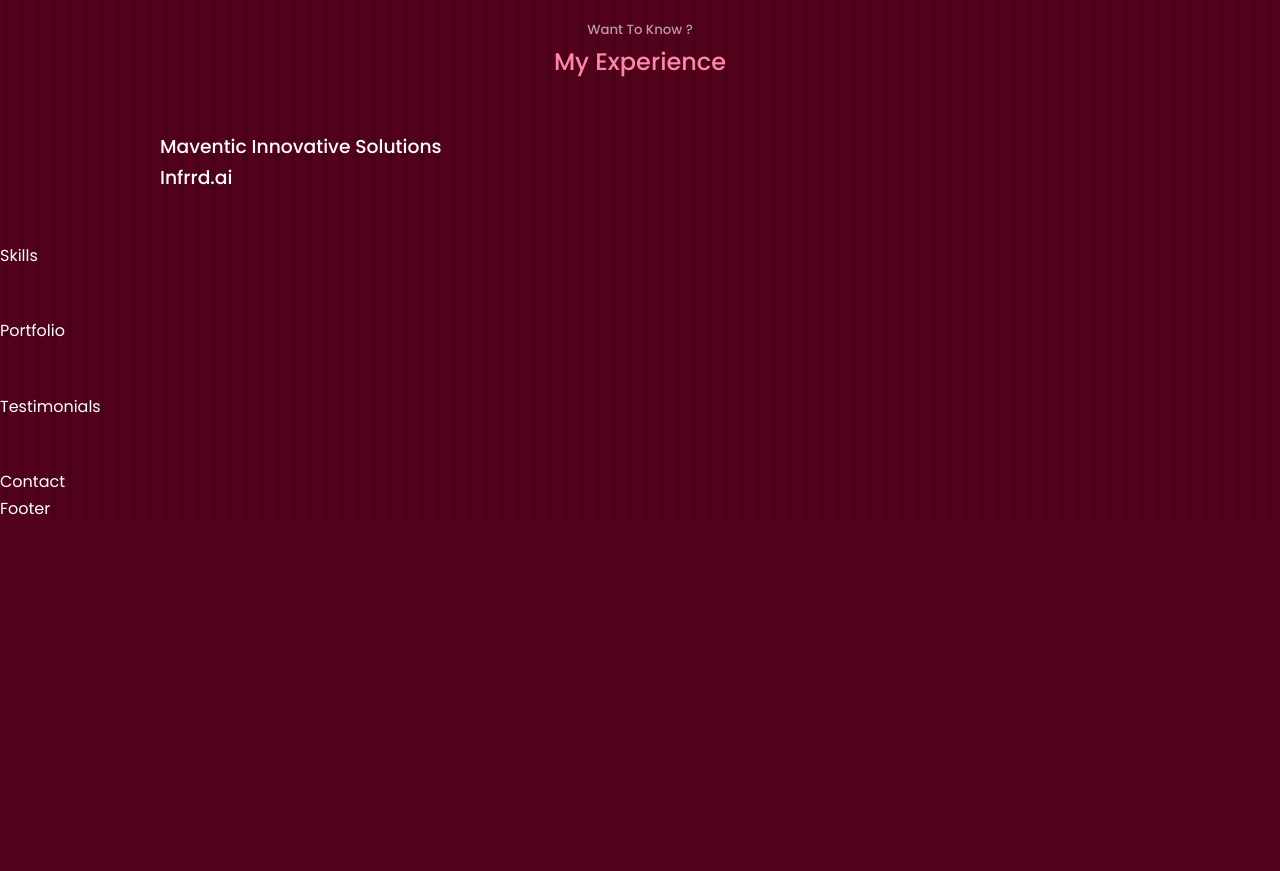
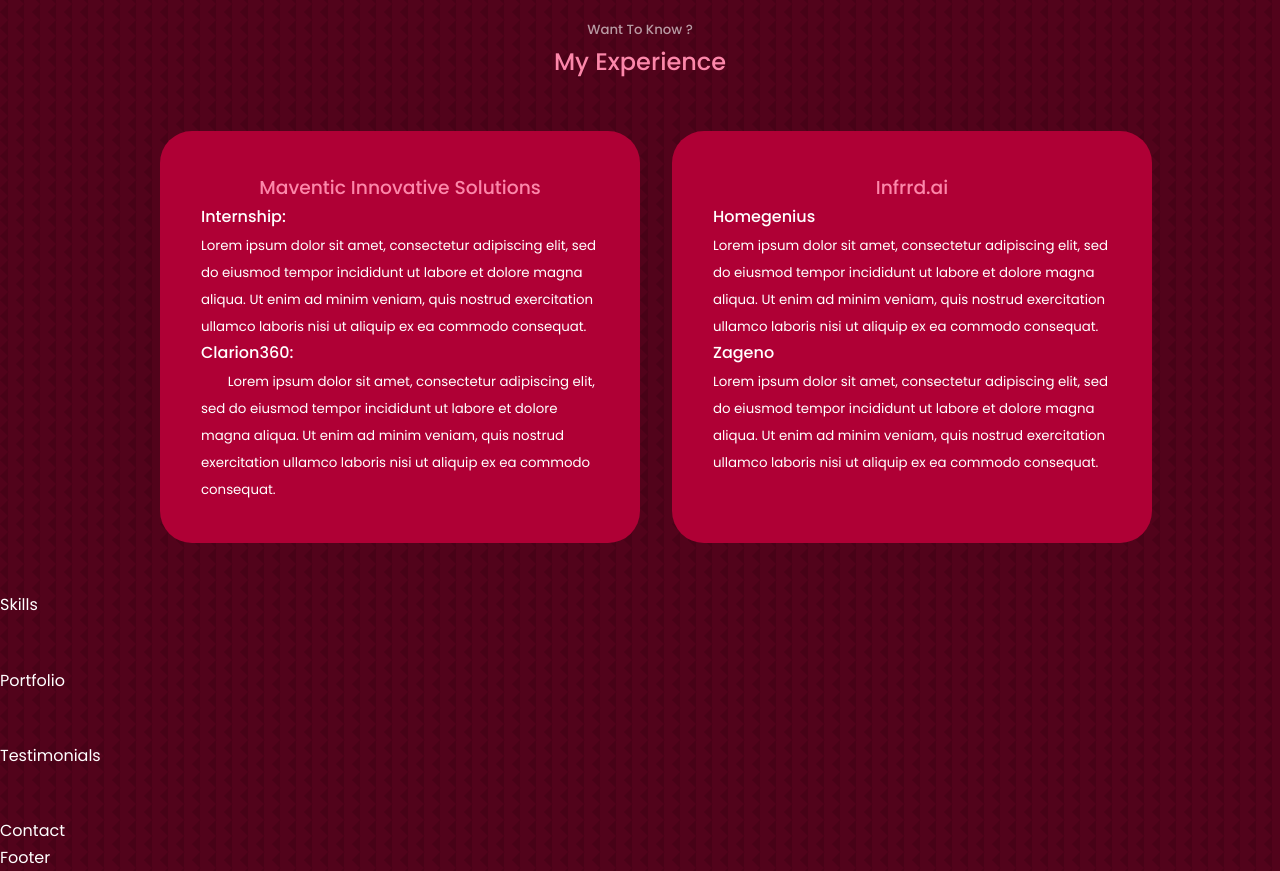
Before and after one commit to sreesri/Portfolio, a React (Create React App) app: page / in a window 1280 px wide. Shown: the part 1580-2451 px from the top of the page. Before the commit the page ends 2102 px from the top, so only its background shows below. Built offline with nearby package versions, Linux system fonts and the light colour scheme.

Commit message:
experience content

```diff
--- a/src/components/Experience/Expericence.jsx
+++ b/src/components/Experience/Expericence.jsx
@@ -12,14 +12,50 @@
           <div className="experience__Header">
             <h3>Maventic Innovative Solutions</h3>
             <div className="experience__content">
-
-
+              <article className="experience__project">
+                <h4>Internship:</h4>
+                <small>
+                  Lorem ipsum dolor sit amet, consectetur adipiscing elit, sed
+                  do eiusmod tempor incididunt ut labore et dolore magna aliqua.
+                  Ut enim ad minim veniam, quis nostrud exercitation ullamco
+                  laboris nisi ut aliquip ex ea commodo consequat.
+                </small>
+              </article>
+              <article className="experience__project">
+                <h4>Clarion360:</h4>
+                <small>
+                  &emsp;&emsp;Lorem ipsum dolor sit amet, consectetur adipiscing elit,
+                  sed do eiusmod tempor incididunt ut labore et dolore magna
+                  aliqua. Ut enim ad minim veniam, quis nostrud exercitation
+                  ullamco laboris nisi ut aliquip ex ea commodo consequat.
+                </small>
+              </article>
             </div>
           </div>
         </div>
         <div className="experience__company">
           <div className="experience__Header">
             <h3>Infrrd.ai</h3>
+            <div className="experience__content">
+              <article className="experience__project">
+                <h4>Homegenius</h4>
+                <small>
+                  Lorem ipsum dolor sit amet, consectetur adipiscing elit, sed
+                  do eiusmod tempor incididunt ut labore et dolore magna aliqua.
+                  Ut enim ad minim veniam, quis nostrud exercitation ullamco
+                  laboris nisi ut aliquip ex ea commodo consequat.
+                </small>
+              </article>
+              <article className="experience__project">
+                <h4>Zageno</h4>
+                <small>
+                  Lorem ipsum dolor sit amet, consectetur adipiscing elit, sed
+                  do eiusmod tempor incididunt ut labore et dolore magna aliqua.
+                  Ut enim ad minim veniam, quis nostrud exercitation ullamco
+                  laboris nisi ut aliquip ex ea commodo consequat.
+                </small>
+              </article>
+            </div>
           </div>
         </div>
       </div>
--- a/src/components/Experience/Experience.css
+++ b/src/components/Experience/Experience.css
@@ -0,0 +1,26 @@
+.experience__container {
+  display: grid;
+  grid-template-columns: 50% 50%;
+  gap: 2rem;
+}
+
+.experience__company {
+  background: var(--color-bg-variant);
+  padding: 2.5rem;
+  border-radius: 2rem;
+  border: 1px solid transparent;
+  transition: var(--transition);
+}
+
+.experience__company:hover {
+  background: transparent;
+  border: 1px solid var(--color-primary);
+  cursor: default;
+}
+
+.experience__Header h3 {
+  text-align: center;
+  color: var(--color-primary);
+}
+.experience__project {
+}
```
